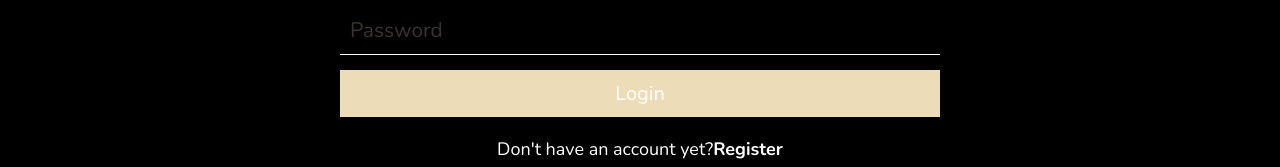
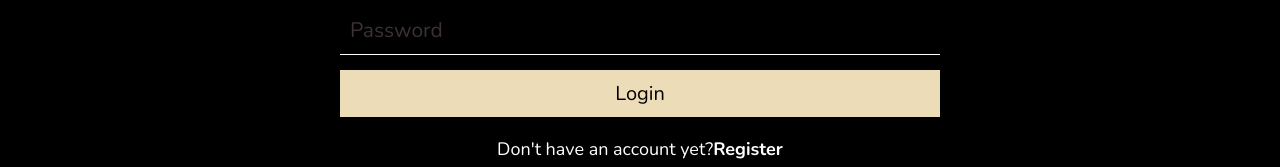
Before and after one commit to hovhannisyanannie/online-shop, a React (Create React App) app: page /login in a window 1280 px wide. Shown: the part 421-588 px from the top of the page. Built offline with nearby package versions, Linux system fonts and the light colour scheme.

Commit message:
modified register.css

```diff
--- a/src/pages/register/register.css
+++ b/src/pages/register/register.css
@@ -40,7 +40,7 @@
 
 .form-container form .btn{
     background-color: var(--lightOrange);
-    color:var(--white);
+    color:var(--black);
     font-size: 20px;
     padding: 10px 0;
     border:none;
```
